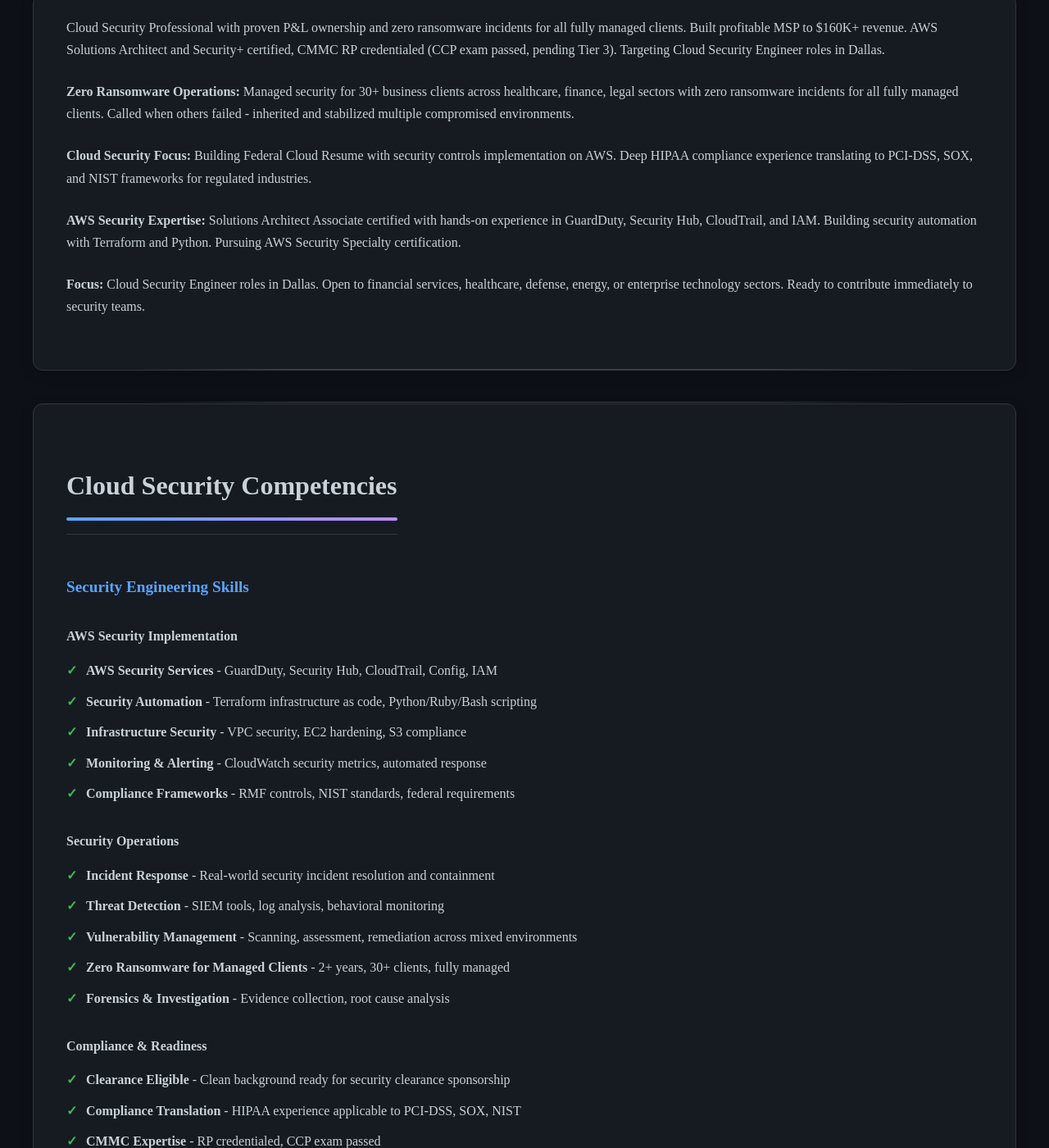
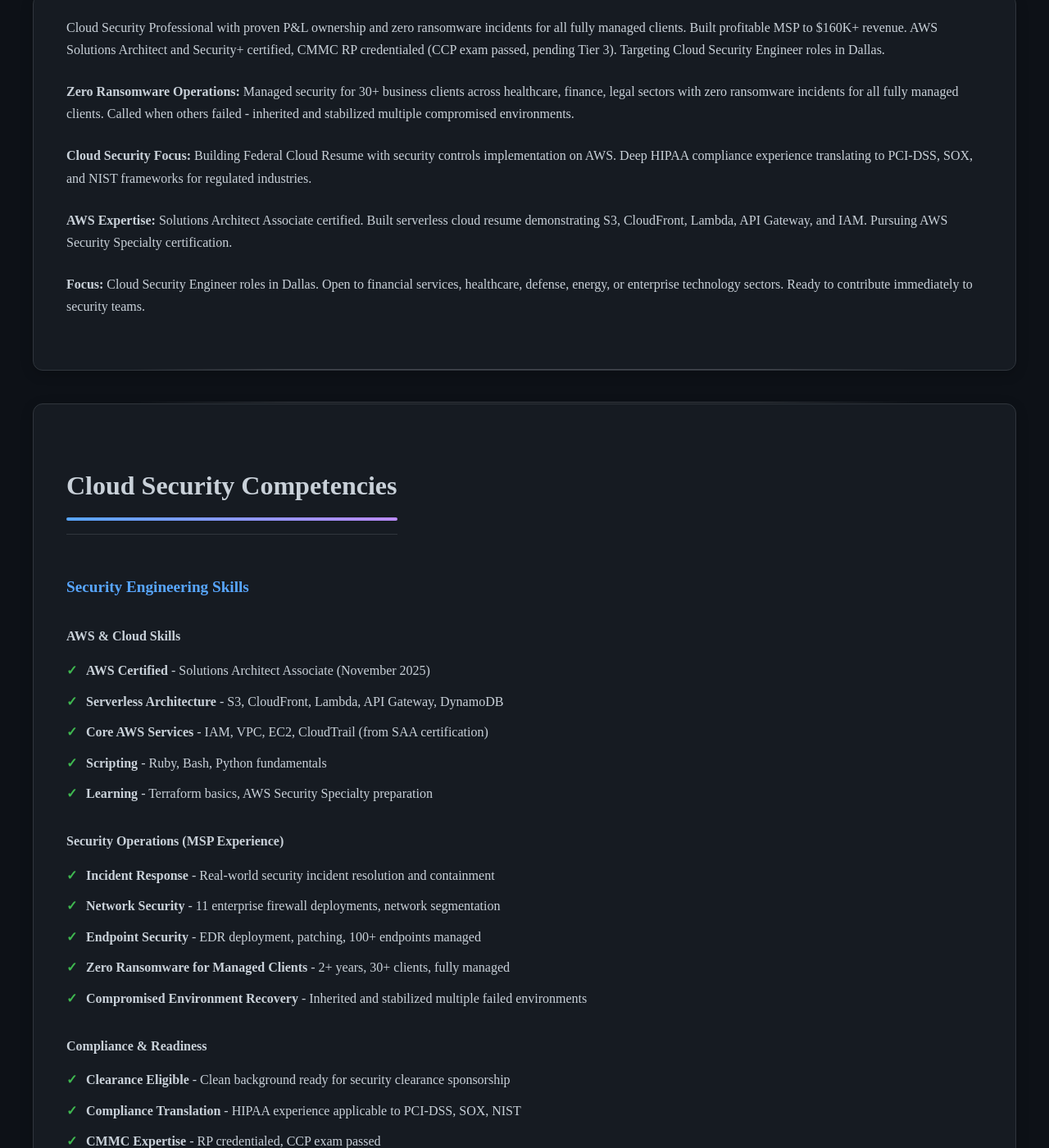
Before and after one commit to joshuamichaelhall/joshuamichaelhall.github.io, a Jekyll site: the page built from pages/about.md, in a window 1280 px wide and 1400 px high, scrolled down 253 px. Shown: the whole window at 82% size. Built offline with Jekyll 4.4.1, drawn with Linux system fonts in a browser that asks for light colours; nearby versions of some CDN libraries; some of the changed text lies outside the part shown.

Commit message:
Fix overstatements on About pages - align with actual credentials
- Remove claims of GuardDuty, Security Hub, Config experience (only have SAA)
- Remove "building security automation with Terraform" (only did labs)
- Change "100% client satisfaction" to "95%+" per actual record
- Remove "100% incident response success rate" (unverifiable)
- Remove "Forensics & Investigation" and "SIEM tools" claims
- Fix Vanderbilt description: was team lead for deployment, not security lead
- Change "banks and investment firms" to "SMB accounting and finance clients"
- Remove "Speaking at industry events" claim
- Remove FedRAMP translation claim
- Clarify scripting as "fundamentals" not expertise

Co-Authored-By: Claude Opus 4.5 <noreply@anthropic.com>

```diff
--- a/pages/about.md
+++ b/pages/about.md
@@ -13,7 +13,7 @@ permalink: /about/
 
   <p><strong>Cloud Security Focus:</strong> Building Federal Cloud Resume with security controls implementation on AWS. Deep HIPAA compliance experience translating to PCI-DSS, SOX, and NIST frameworks for regulated industries.</p>
 
-  <p><strong>AWS Security Expertise:</strong> Solutions Architect Associate certified with hands-on experience in GuardDuty, Security Hub, CloudTrail, and IAM. Building security automation with Terraform and Python. Pursuing AWS Security Specialty certification.</p>
+  <p><strong>AWS Expertise:</strong> Solutions Architect Associate certified. Built serverless cloud resume demonstrating S3, CloudFront, Lambda, API Gateway, and IAM. Pursuing AWS Security Specialty certification.</p>
 
   <p><strong>Focus:</strong> Cloud Security Engineer roles in Dallas. Open to financial services, healthcare, defense, energy, or enterprise technology sectors. Ready to contribute immediately to security teams.</p>
 </div>
@@ -25,24 +25,24 @@ permalink: /about/
     <h3>Security Engineering Skills</h3>
     <div class="cert-categories">
       <div class="cert-category">
-        <h4>AWS Security Implementation</h4>
+        <h4>AWS & Cloud Skills</h4>
         <ul class="cert-list">
-          <li><strong>AWS Security Services</strong> - GuardDuty, Security Hub, CloudTrail, Config, IAM</li>
-          <li><strong>Security Automation</strong> - Terraform infrastructure as code, Python/Ruby/Bash scripting</li>
-          <li><strong>Infrastructure Security</strong> - VPC security, EC2 hardening, S3 compliance</li>
-          <li><strong>Monitoring & Alerting</strong> - CloudWatch security metrics, automated response</li>
-          <li><strong>Compliance Frameworks</strong> - RMF controls, NIST standards, federal requirements</li>
+          <li><strong>AWS Certified</strong> - Solutions Architect Associate (November 2025)</li>
+          <li><strong>Serverless Architecture</strong> - S3, CloudFront, Lambda, API Gateway, DynamoDB</li>
+          <li><strong>Core AWS Services</strong> - IAM, VPC, EC2, CloudTrail (from SAA certification)</li>
+          <li><strong>Scripting</strong> - Ruby, Bash, Python fundamentals</li>
+          <li><strong>Learning</strong> - Terraform basics, AWS Security Specialty preparation</li>
         </ul>
       </div>
 
       <div class="cert-category">
-        <h4>Security Operations</h4>
+        <h4>Security Operations (MSP Experience)</h4>
         <ul class="cert-list">
           <li><strong>Incident Response</strong> - Real-world security incident resolution and containment</li>
-          <li><strong>Threat Detection</strong> - SIEM tools, log analysis, behavioral monitoring</li>
-          <li><strong>Vulnerability Management</strong> - Scanning, assessment, remediation across mixed environments</li>
+          <li><strong>Network Security</strong> - 11 enterprise firewall deployments, network segmentation</li>
+          <li><strong>Endpoint Security</strong> - EDR deployment, patching, 100+ endpoints managed</li>
           <li><strong>Zero Ransomware for Managed Clients</strong> - 2+ years, 30+ clients, fully managed</li>
-          <li><strong>Forensics & Investigation</strong> - Evidence collection, root cause analysis</li>
+          <li><strong>Compromised Environment Recovery</strong> - Inherited and stabilized multiple failed environments</li>
         </ul>
       </div>
 
@@ -80,11 +80,11 @@ permalink: /about/
     </div>
     <div class="expertise-item">
       <h3>Technical Credibility</h3>
-      <p>Hands-on experience with cloud migrations, security implementations, and infrastructure design. Currently pursuing AWS certifications.</p>
+      <p>Hands-on MSP experience with network security, endpoint protection, and infrastructure design. AWS Solutions Architect certified.</p>
     </div>
     <div class="expertise-item">
       <h3>Customer Success</h3>
-      <p>Track record of 100% client satisfaction through exceptional service delivery. Expert at building trust and managing complex relationships.</p>
+      <p>95%+ client satisfaction through reliable service delivery. Skilled at building trust and managing client relationships.</p>
     </div>
     <div class="expertise-item">
       <h3>Industry Knowledge</h3>
@@ -97,16 +97,16 @@ permalink: /about/
   <h2>Professional Experience Highlights</h2>
   <div class="expertise-grid">
     <div class="expertise-item">
-      <h3>Security Operations Specialist</h3>
-      <p>Managed security for 30+ clients across critical sectors with zero ransomware incidents. Implemented security frameworks, secured 100+ endpoints, and achieved 100% incident response success rate.</p>
+      <h3>MSP Security Operations</h3>
+      <p>Managed security for 30+ clients with zero ransomware incidents for fully managed clients. Deployed 11 enterprise firewalls, secured 100+ endpoints with EDR and monitoring.</p>
     </div>
     <div class="expertise-item">
       <h3>Cloud Transformations</h3>
       <p>Managed comprehensive IT infrastructure including network design, security implementation, and system integrations. Maintained zero ransomware incidents across all client environments.</p>
     </div>
     <div class="expertise-item">
-      <h3>Enterprise Security Implementation</h3>
-      <p>Led technical security implementation for 5,000+ system deployment at Vanderbilt Hospital. Delivered on time and budget with zero security incidents.</p>
+      <h3>Enterprise Deployment</h3>
+      <p>Led 11-person team through 5,000+ system HIPAA-compliant deployment at Vanderbilt Hospital. Delivered on time with zero security incidents.</p>
     </div>
     <div class="expertise-item">
       <h3>Strategic Consulting</h3>
@@ -124,8 +124,8 @@ permalink: /about/
       <p>HIPAA compliance, EMR integrations, clinical workflow optimization. Supported medical practices and hospitals.</p>
     </div>
     <div class="expertise-item">
-      <h3>Financial Services</h3>
-      <p>Security frameworks, compliance requirements, high-availability systems. Worked with banks and investment firms.</p>
+      <h3>Finance & Accounting</h3>
+      <p>Security frameworks for SMB accounting and finance clients. Compliance requirements and secure document handling.</p>
     </div>
     <div class="expertise-item">
       <h3>Manufacturing</h3>
```
Also changed, not shown: other parts of pages/about.md (+2 -2 lines), about.markdown (+10 -10 lines).
